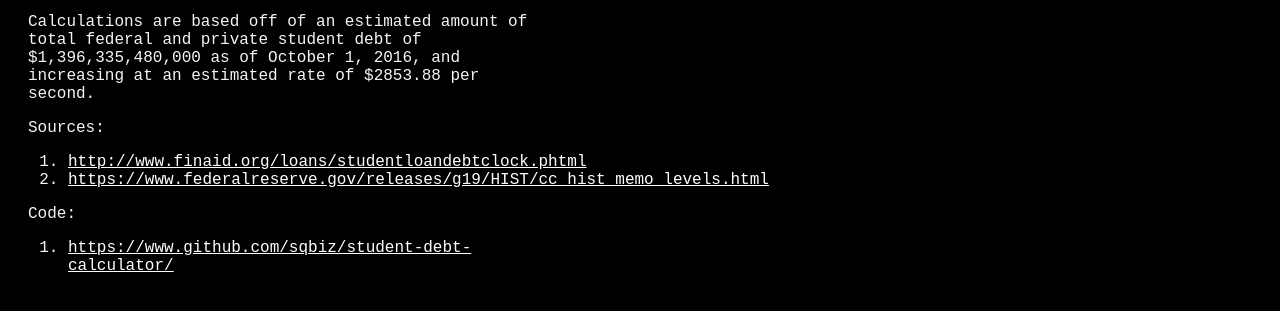
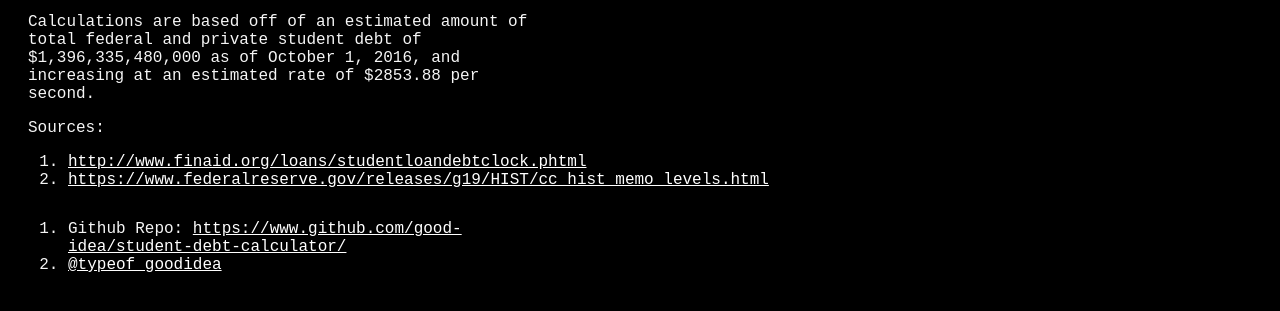
Before and after one commit to good-idea/student-debt-calculator, a plain HTML site: page index.html in a window 1280 px wide. Shown: the part 311-622 px from the top of the page. Drawn offline with nearby package versions, Linux system fonts and the light colour scheme; a web font is replaced by a local one.

Commit message:
update github link, add twitter link

```diff
--- a/index.html
+++ b/index.html
@@ -49,11 +49,10 @@
          <li><a href="http://www.finaid.org/loans/studentloandebtclock.phtml">http://www.finaid.org/loans/studentloandebtclock.phtml</a></li>
          <li><a href="https://www.federalreserve.gov/releases/g19/HIST/cc_hist_memo_levels.html">https://www.federalreserve.gov/releases/g19/HIST/cc_hist_memo_levels.html</a></li>
       </ol>
-      <p>
-        Code:
-      </p>
+      <br />
       <ol>
-         <li><a href="https://www.github.com/sqbiz/student-debt-calculator/">https://www.github.com/sqbiz/student-debt-calculator/</a></li>
+         <li>Github Repo: <a href="https://www.github.com/sqbiz/student-debt-calculator/">https://www.github.com/good-idea/student-debt-calculator/</a></li>
+         <li><a href="https://twitter.com/typeof_goodidea">@typeof_goodidea</a></li>
       </ol>
    </div>
 </body>
```
